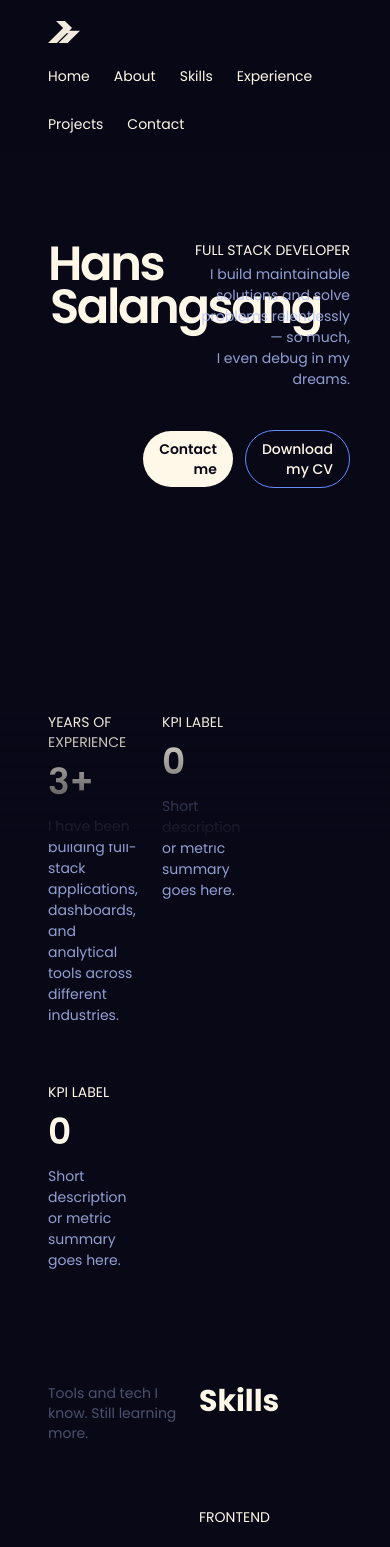
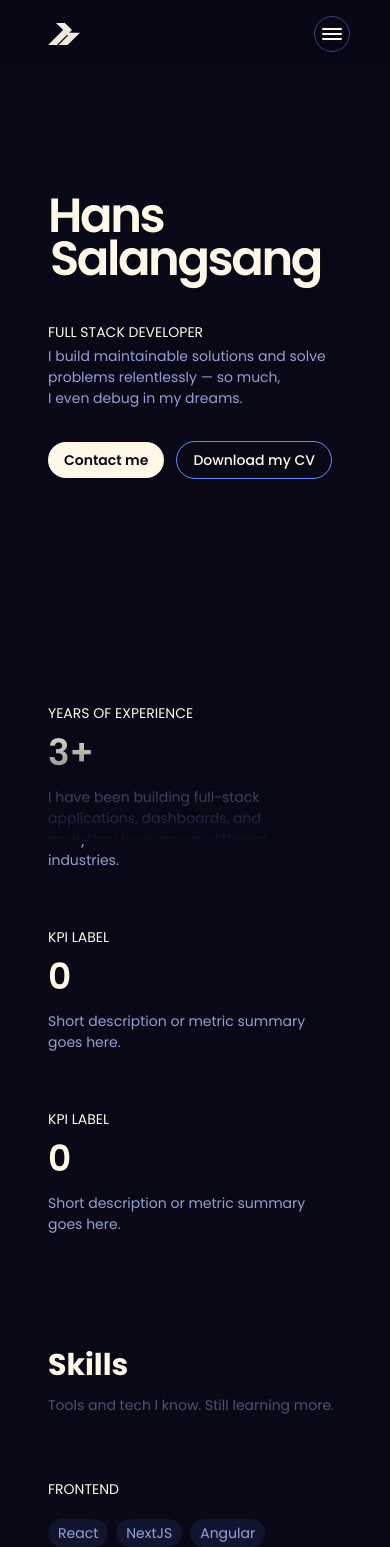
Before and after one commit to hans-salangsang/modern-web-portfolio, a Next.js app: page / in a window 390 px wide. Shown: the top 1547 px of the page. Built offline with nearby package versions, Linux system fonts and the light colour scheme.

Commit message:
refactor: enhance layout responsiveness, update button styles for better usability, and improve content structure in various sections

```diff
--- a/app/components/Button.tsx
+++ b/app/components/Button.tsx
@@ -11,10 +11,10 @@ type ButtonProps = {
 };
 
 const filledClasses =
-  "inline-block cursor-pointer bg-foreground text-background px-4 py-2 font-body text-sm font-semibold tracking-normal rounded-full transition-all duration-200 hover:bg-foreground/90 focus:outline-none focus:ring-2 focus:ring-foreground/50 focus:ring-offset-2 focus:ring-offset-background";
+  "inline-block cursor-pointer bg-foreground text-background px-4 py-2 font-body text-sm font-semibold tracking-normal rounded-full whitespace-nowrap transition-all duration-200 hover:bg-foreground/90 focus:outline-none focus:ring-2 focus:ring-foreground/50 focus:ring-offset-2 focus:ring-offset-background";
 
 const outlineClasses =
-  "inline-block cursor-pointer bg-background border border-accent text-foreground px-4 py-2 font-body text-sm font-medium tracking-normal rounded-full transition-all duration-200 hover:bg-accent/10 focus:outline-none focus:ring-2 focus:ring-accent/40 focus:ring-offset-2 focus:ring-offset-background";
+  "inline-block cursor-pointer bg-background border border-accent text-foreground px-4 py-2 font-body text-sm font-medium tracking-normal rounded-full whitespace-nowrap transition-all duration-200 hover:bg-accent/10 focus:outline-none focus:ring-2 focus:ring-accent/40 focus:ring-offset-2 focus:ring-offset-background";
 
 export default function Button({
   href,
--- a/app/components/KpiCard.tsx
+++ b/app/components/KpiCard.tsx
@@ -23,7 +23,7 @@ export default function KpiCard({
       <span className="font-heading text-4xl sm:text-5xl lg:text-6xl font-semibold text-foreground tracking-normal leading-none transition-transform duration-300 group-hover:translate-y-[-1px]">
         {value}
       </span>
-      <p className="font-body text-sm text-muted leading-normal mt-1">
+      <p className="font-body text-sm text-muted leading-normal mt-1 max-w-[280px] sm:max-w-[320px]">
         {description}
       </p>
     </div>
--- a/app/components/NavLinks.tsx
+++ b/app/components/NavLinks.tsx
@@ -1,3 +1,6 @@
+"use client";
+
+import { useState } from "react";
 const navLinks = [
   { href: "#hero", label: "Home" },
   { href: "#hero", label: "About" },
@@ -8,18 +11,64 @@ const navLinks = [
 ];
 
 export default function NavLinks() {
+  const [open, setOpen] = useState(false);
+
+  const linkClasses =
+    "block font-body text-sm font-normal text-foreground tracking-normal hover:underline underline-offset-4 transition-all duration-200 focus:outline-none focus:ring-2 focus:ring-foreground/30 focus:ring-offset-2 focus:ring-offset-background rounded";
+
   return (
-    <ul className="flex flex-wrap items-center gap-6 sm:gap-8">
+    <div className="relative flex items-center">
+      {/* Desktop nav */}
+      <ul className="hidden md:flex flex-wrap items-center gap-6 sm:gap-8">
+        {navLinks.map((link) => (
+          <li key={link.href + link.label}>
+            <a href={link.href} className={linkClasses}>
+              {link.label}
+            </a>
+          </li>
+        ))}
+      </ul>
+
+      {/* Mobile hamburger */}
+      <button
+        type="button"
+        className="inline-flex h-9 w-9 items-center justify-center rounded-full border border-divider text-foreground md:hidden focus:outline-none focus:ring-2 focus:ring-foreground/30 focus:ring-offset-2 focus:ring-offset-background"
+        aria-label={open ? "Close navigation" : "Open navigation"}
+        aria-expanded={open}
+        onClick={() => setOpen((prev) => !prev)}
+      >
+        <span className="sr-only">
+          {open ? "Close navigation" : "Open navigation"}
+        </span>
+        <span className="flex flex-col items-center justify-center gap-[3px]">
+          <span className="h-[2px] w-5 rounded-full bg-foreground" />
+          <span className="h-[2px] w-5 rounded-full bg-foreground" />
+          <span className="h-[2px] w-5 rounded-full bg-foreground" />
+        </span>
+      </button>
+
+      {/* Mobile menu */}
+      <div
+        className={`absolute right-0 top-full mt-3 w-40 md:hidden transition-all duration-200 ${
+          open
+            ? "opacity-100 translate-y-0 pointer-events-auto"
+            : "opacity-0 -translate-y-1 pointer-events-none"
+        }`}
+      >
+        <ul className="rounded-xl border border-divider bg-background/98 shadow-lg py-3 px-3 flex flex-col gap-1">
           {navLinks.map((link) => (
             <li key={link.href + link.label}>
               <a
                 href={link.href}
-            className="font-body text-sm font-normal text-foreground tracking-normal hover:underline underline-offset-4 transition-all duration-200 focus:outline-none focus:ring-2 focus:ring-foreground/30 focus:ring-offset-2 focus:ring-offset-background rounded"
+                className={linkClasses}
+                onClick={() => setOpen(false)}
               >
                 {link.label}
               </a>
             </li>
           ))}
         </ul>
+      </div>
+    </div>
   );
 }
--- a/app/page.tsx
+++ b/app/page.tsx
@@ -48,27 +48,32 @@ export default function Home() {
         className="relative w-full flex flex-col"
       >
         {/* Hero: 3 columns — name (2 cols), role + description (1 col) */}
-        <div className="grid grid-cols-3 gap-x-6 sm:gap-x-8 lg:gap-x-10 w-full pt-44 sm:pt-52 pl-6 pr-4 sm:pl-12 sm:pr-8 lg:pl-16 lg:pr-12 items-stretch">
-          <div className="col-span-2 min-w-0">
+        <div className="grid grid-cols-1 md:grid-cols-3 gap-x-6 sm:gap-x-8 lg:gap-x-10 w-full pt-32 sm:pt-40 md:pt-44 md:sm:pt-52 pl-6 pr-4 sm:pl-12 sm:pr-8 lg:pl-16 lg:pr-12 items-start md:items-stretch">
+          <div className="md:col-span-2 min-w-0">
             <h1 className="font-heading text-5xl sm:text-6xl lg:text-7xl xl:text-8xl font-semibold tracking-[-0.05em] leading-[0.98] capitalize">
               <span className="block text-foreground">Hans</span>
               <span className="block -mt-1 sm:-mt-2 ml-0.5 text-foreground">Salangsang</span>
             </h1>
           </div>
-          <div className="col-span-1 min-w-0 text-right flex flex-col items-end">
+          <div className="md:col-span-1 min-w-0 text-left md:text-right flex flex-col items-start md:items-end mt-10 md:mt-0">
             <div>
               <p className="font-body text-sm font-normal text-foreground tracking-normal uppercase whitespace-nowrap">
                 Full Stack Developer
               </p>
               <p className="font-body text-sm text-muted leading-normal mt-1 max-w-[280px] sm:max-w-[320px]">
-                I build maintainable solutions and solve problems relentlessly
-                — so much,
-                <br />
+                <span className="block whitespace-nowrap">
+                  I build maintainable solutions and solve
+                </span>
+                <span className="block whitespace-nowrap">
+                  problems relentlessly — so much,
+                </span>
+                <span className="block whitespace-nowrap">
                   I even debug in my dreams.
+                </span>
               </p>
             </div>
-            <div className="flex-1 min-h-[1rem]" aria-hidden />
-            <div className="flex flex-row items-center gap-3 mt-6 mb-4">
+            <div className="hidden md:block flex-1 min-h-[1rem]" aria-hidden />
+            <div className="flex flex-row items-center gap-3 mt-8 md:mt-6 mb-4 justify-start md:justify-end">
               <Button href="#contact">Contact me</Button>
               <CvDownloadLink />
             </div>
@@ -76,21 +81,21 @@ export default function Home() {
         </div>
 
         {/* KPI block */}
-        <div className="grid grid-cols-3 gap-x-10 sm:gap-x-16 lg:gap-x-20 gap-y-14 sm:gap-y-20 pt-52 pb-8 sm:pb-10 pl-6 pr-4 sm:pl-12 sm:pr-8 lg:pl-16 lg:pr-12">
+        <div className="grid grid-cols-1 sm:grid-cols-2 lg:grid-cols-3 gap-x-10 sm:gap-x-16 lg:gap-x-20 gap-y-14 sm:gap-y-20 pt-52 pb-8 sm:pb-10 pl-6 pr-4 sm:pl-12 sm:pr-8 lg:pl-16 lg:pr-12">
           <KpiCard
-            className="col-start-1"
+            className="lg:col-start-1"
             label="Years of experience"
             value="3+"
             description="I have been building full-stack applications, dashboards, and analytical tools across different industries."
           />
           <KpiCard
-            className="col-start-2"
+            className="lg:col-start-2"
             label="KPI label"
             value="0"
             description="Short description or metric summary goes here."
           />
           <KpiCard
-            className="col-start-1"
+            className="lg:col-start-1"
             label="KPI label"
             value="0"
             description="Short description or metric summary goes here."
@@ -100,17 +105,17 @@ export default function Home() {
 
       {/* Skills */}
       <section id="skills" className="py-20">
-        <div className="grid grid-cols-2 gap-x-0 w-full pl-6 pr-4 sm:pl-12 sm:pr-8 lg:pl-16 lg:pr-12 items-start">
-          <p className="col-start-1 text-sm max-w-[320px] sm:max-w-[380px] text-muted-subtle text-left">
+        <div className="grid grid-cols-1 md:grid-cols-2 gap-x-0 w-full pl-6 pr-4 sm:pl-12 sm:pr-8 lg:pl-16 lg:pr-12 items-start">
+          <h2 className="font-heading text-3xl order-1 md:order-2 md:text-right">Skills</h2>
+          <p className="text-sm max-w-[320px] sm:max-w-[380px] text-muted-subtle text-left order-2 md:order-1 mt-3 md:mt-0">
             Tools and tech I know. Still learning more.
           </p>
-          <h2 className="col-start-2 font-heading text-3xl">Skills</h2>
         </div>
-        <div className="grid grid-cols-2 gap-x-0 w-full pl-6 pr-4 sm:pl-12 sm:pr-8 lg:pl-16 lg:pr-12 mt-8 items-start">
+        <div className="grid grid-cols-1 md:grid-cols-2 gap-x-0 w-full pl-6 pr-4 sm:pl-12 sm:pr-8 lg:pl-16 lg:pr-12 mt-8 items-start">
           {Object.entries(skills).map(([category, items]) => (
             <div
               key={category}
-              className="col-start-2 py-8 text-left overflow-x-auto border-b border-divider last:border-b-0"
+              className="md:col-start-2 py-8 text-left overflow-x-auto border-b border-divider last:border-b-0"
             >
               <span className="font-body text-sm font-normal text-foreground tracking-normal uppercase block mb-5">
                 {category}
@@ -132,9 +137,9 @@ export default function Home() {
 
       {/* Experience — table-like layout */}
       <section id="experience" className="py-20">
-        <div className="flex flex-wrap items-start justify-between gap-6 w-full pl-6 pr-4 sm:pl-12 sm:pr-8 lg:pl-16 lg:pr-12">
+        <div className="flex flex-col md:flex-row items-start md:items-start justify-between gap-0 md:gap-6 w-full pl-6 pr-4 sm:pl-12 sm:pr-8 lg:pl-16 lg:pr-12">
           <h2 className="font-heading text-3xl">Experience</h2>
-          <p className="text-sm max-w-[320px] sm:max-w-[380px] text-muted-subtle text-right">
+          <p className="text-sm max-w-[320px] sm:max-w-[380px] text-muted-subtle text-left md:text-right mt-3 md:mt-0">
             Where I've been and what I've learned along the way.
           </p>
         </div>
@@ -143,8 +148,27 @@ export default function Home() {
           {experience.map((entry, i) => (
             <div
               key={i}
-              className="grid min-w-[560px] grid-cols-[minmax(10rem,1fr)_minmax(0,1.2fr)_minmax(0,1fr)_minmax(0,7rem)] gap-x-4 sm:gap-x-6 py-8 text-left items-start border-b border-divider last:border-b-0"
+              className="py-8 text-left border-b border-divider last:border-b-0"
             >
+              {/* Mobile / stacked layout */}
+              <div className="flex flex-col gap-1 md:hidden">
+                <div className="font-body text-sm text-foreground">
+                  <span className="font-normal uppercase">
+                    {entry.title}, {entry.company}
+                  </span>
+                </div>
+                <div className="font-body text-sm text-muted mt-1 leading-normal">
+                  {entry.keywords.split(", ").join(" · ")}
+                </div>
+                <div className="mt-6 font-body text-sm text-muted-subtle">
+                  <span>
+                    {entry.dates}, {entry.type}
+                  </span>
+                </div>
+              </div>
+
+              {/* Desktop / table layout */}
+              <div className="hidden md:grid md:grid-cols-4 md:gap-x-4 lg:gap-x-6 items-start">
                 <span className="font-body text-sm text-muted">
                   {entry.dates}
                 </span>
@@ -161,9 +185,12 @@ export default function Home() {
                     ))}
                   </div>
                 </div>
-              <span className="font-body text-sm text-muted-subtle text-right">
+                <div className="flex flex-col items-end justify-end">
+                  <span className="font-body text-sm text-muted-subtle">
                     {entry.type}
                   </span>
+                </div>
+              </div>
             </div>
           ))}
         </div>
@@ -171,11 +198,11 @@ export default function Home() {
 
       {/* Projects — table-like layout */}
       <section id="projects" className="py-20">
-        <div className="grid grid-cols-1 md:grid-cols-2 lg:grid-cols-3 gap-x-12 lg:gap-x-16 w-full pl-6 pr-4 sm:pl-12 sm:pr-8 lg:pl-16 lg:pr-12 items-start">
-          <p className="text-sm text-muted-subtle text-left md:col-span-2 max-w-[320px] sm:max-w-[380px] md:max-w-none">
+        <div className="flex flex-col md:flex-row-reverse items-start justify-between gap-0 md:gap-6 w-full pl-6 pr-4 sm:pl-12 sm:pr-8 lg:pl-16 lg:pr-12">
+          <h2 className="font-heading text-3xl">Projects</h2>
+          <p className="text-sm max-w-[320px] sm:max-w-[380px] md:max-w-none text-muted-subtle text-left mt-3 md:mt-0 md:whitespace-nowrap">
             Some things I've built. Take a look and see what's possible.
           </p>
-          <h2 className="font-heading text-3xl lg:col-start-3">Projects</h2>
         </div>
         <div className="w-full pl-6 pr-4 sm:pl-12 sm:pr-8 lg:pl-16 lg:pr-12 mt-8">
           <div className="grid grid-cols-1 md:grid-cols-2 lg:grid-cols-3 gap-x-12 lg:gap-x-16 gap-y-0 [&>*:last-child]:border-b-0 md:[&>*:nth-last-child(-n+2)]:border-b-0 lg:[&>*:nth-last-child(-n+3)]:border-b-0">
@@ -190,7 +217,7 @@ export default function Home() {
                 <p className="text-sm text-muted mt-1 leading-normal">
                   {project.summary}
                 </p>
-                <p className="font-body text-sm text-muted-subtle mt-8 leading-normal">
+                <p className="font-body text-sm text-muted-subtle mt-6 leading-normal">
                   {project.tech}
                 </p>
               </div>
@@ -201,9 +228,9 @@ export default function Home() {
 
       {/* Contact */}
       <section id="contact" className="pt-20 pb-32 sm:pb-40">
-        <div className="grid grid-cols-1 md:grid-cols-2 gap-x-12 lg:gap-x-16 gap-y-12 w-full pl-6 pr-4 sm:pl-12 sm:pr-8 lg:pl-16 lg:pr-12 items-start">
+        <div className="grid grid-cols-1 md:grid-cols-2 gap-x-12 lg:gap-x-16 gap-y-0 w-full pl-6 pr-4 sm:pl-12 sm:pr-8 lg:pl-16 lg:pr-12 items-start">
           <h2 className="font-heading text-3xl">Contact</h2>
-          <p className="text-sm max-w-[320px] sm:max-w-[380px] text-muted-subtle md:max-w-none">
+          <p className="text-sm max-w-[320px] sm:max-w-[380px] text-muted-subtle md:max-w-none mt-3 md:mt-0">
             Let's connect and start a conversation.
           </p>
         </div>
@@ -244,7 +271,9 @@ export default function Home() {
             </div>
           </div>
           {/* Right: Send Message form */}
+          <div className="w-full border border-divider rounded-xl p-6 sm:p-8">
             <ContactForm />
+          </div>
         </div>
       </section>
       </div>
```
Lines whose indentation alone changed are shown as unchanged.
